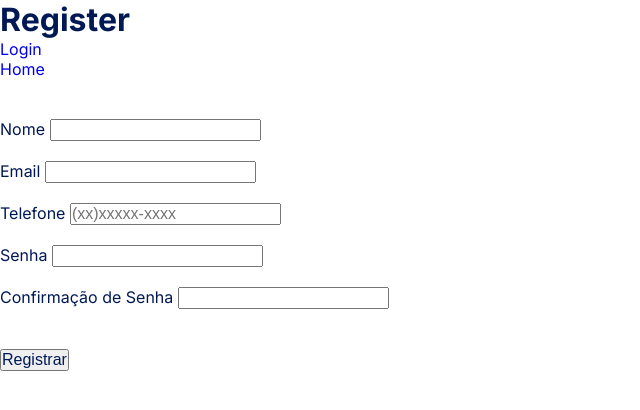
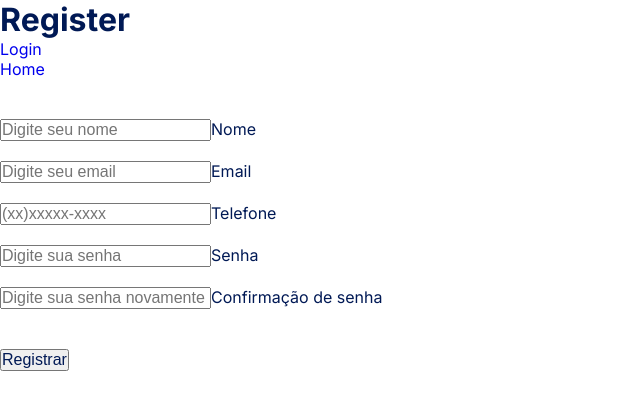
Before and after one commit to AntonioSantosBJPE/contacts-books-frontend, a Next.js app: page /register in a window 1280 px wide. Shown: the top 410 px of the page, without its empty margins (0-640 px from the left). Built offline with nearby package versions, Linux system fonts and the light colour scheme.

Commit message:
feat: create input component

```diff
--- /dev/null
+++ b/src/app/components/Input/index.tsx
@@ -0,0 +1,35 @@
+import { UseFormRegisterReturn } from "react-hook-form";
+
+interface iInput {
+  labelName: string;
+  id: string;
+  type: "text" | "password" | "email";
+  disabled?: boolean;
+  placeholder?: string;
+  linkForm?: UseFormRegisterReturn<string>;
+  error?: any;
+}
+
+export const Input = ({
+  type,
+  id,
+  labelName,
+  placeholder,
+  linkForm,
+  error,
+  disabled,
+}: iInput) => {
+  return (
+    <>
+      <input
+        type={type}
+        id={id}
+        placeholder={placeholder}
+        {...linkForm}
+        disabled={disabled}
+      />
+      <label htmlFor={id}>{labelName}</label>
+      <p>{error}</p>
+    </>
+  );
+};
--- a/src/app/register/page.tsx
+++ b/src/app/register/page.tsx
@@ -4,8 +4,8 @@ import { zodResolver } from "@hookform/resolvers/zod";
 import Link from "next/link";
 import { useRouter } from "next/navigation";
 import { useForm } from "react-hook-form";
+import { Input } from "../components/Input";
 import { schema, TregisterData } from "./schema";
-import { handlePhone } from "./utils";
 
 export default function RegisterPage() {
   const router = useRouter();
@@ -43,37 +43,52 @@ export default function RegisterPage() {
       </div>
       <br></br>
       <br></br>
-      <form onSubmit={handleSubmit(accountRegister)}>
-        <label htmlFor="input-name">Nome </label>
-        <input type="text" id="input-name" {...register("name")} />
-        <p>{errors.name?.message}</p>
+      <form onSubmit={handleSubmit(accountRegister)} noValidate>
+        <Input
+          id="input-name"
+          labelName="Nome"
+          type="text"
+          linkForm={register("name")}
+          error={errors.name?.message}
+          placeholder={"Digite seu nome"}
+        />
         <br></br>
-        <label htmlFor="input-email">Email </label>
-        <input type="text" id="input-email" {...register("email")} />
-        <p>{errors.email?.message}</p>
+        <Input
+          id="input-email"
+          labelName="Email"
+          type="email"
+          linkForm={register("email")}
+          error={errors.email?.message}
+          placeholder={"Digite seu email"}
+        />
         <br></br>
-        <label htmlFor="input-phone">Telefone </label>
-        <input
+        <Input
+          id="input-phone"
+          labelName="Telefone"
           type="text"
-          id="input-phone"
-          {...register("phone")}
-          placeholder="(xx)xxxxx-xxxx"
-          onChange={(event) => handlePhone(event)}
-          maxLength={14}
+          linkForm={register("phone")}
+          error={errors.phone?.message}
+          placeholder={"(xx)xxxxx-xxxx"}
         />
-        <p>{errors.phone?.message}</p>
         <br></br>
-        <label htmlFor="input-password">Senha </label>
-        <input type="password" id="input-password" {...register("password")} />
-        <p>{errors.password?.message}</p>
+        <Input
+          id="input-password"
+          labelName="Senha"
+          type="password"
+          linkForm={register("password")}
+          error={errors.password?.message}
+          placeholder={"Digite sua senha"}
+        />
         <br></br>
-        <label htmlFor="input-confirm-password">Confirmação de Senha </label>
-        <input
+        <Input
+          id="input-confirm-password"
+          labelName="Confirmação de senha"
           type="password"
-          id="input-confirm-password"
-          {...register("confirmPassword")}
+          linkForm={register("confirmPassword")}
+          error={errors.confirmPassword?.message}
+          placeholder={"Digite sua senha novamente"}
         />
-        <p>{errors.confirmPassword?.message}</p>
+
         <br></br>
         <br></br>
         <button type="submit">Registrar</button>
```
